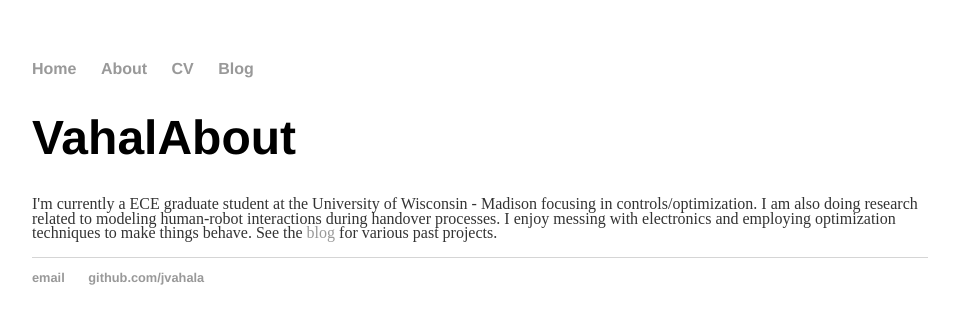
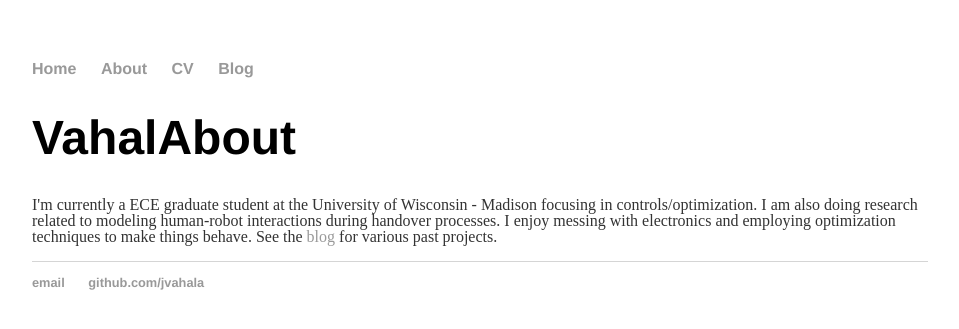
Before and after one commit to jvahala/jvahala.github.io, a Jekyll site: the page built from about/index.html, in a window 1280 px wide. Shown: the top 329 px of the page, without its empty margins (160-1119 px from the left). Built offline with Jekyll 4.4.1, drawn with Linux system fonts in a browser that asks for light colours.

Commit message:
Changed line-height
line-height at 0.9em ran together with the 1.0em font-size.

```diff
--- a/css/main.css
+++ b/css/main.css
@@ -25,7 +25,7 @@ h1 {
 }
 p {
     font-size: 1.0em;
-    line-height: 0.9em;
+    line-height: 1.0em;
     color: #333;
 }
 footer {
```
